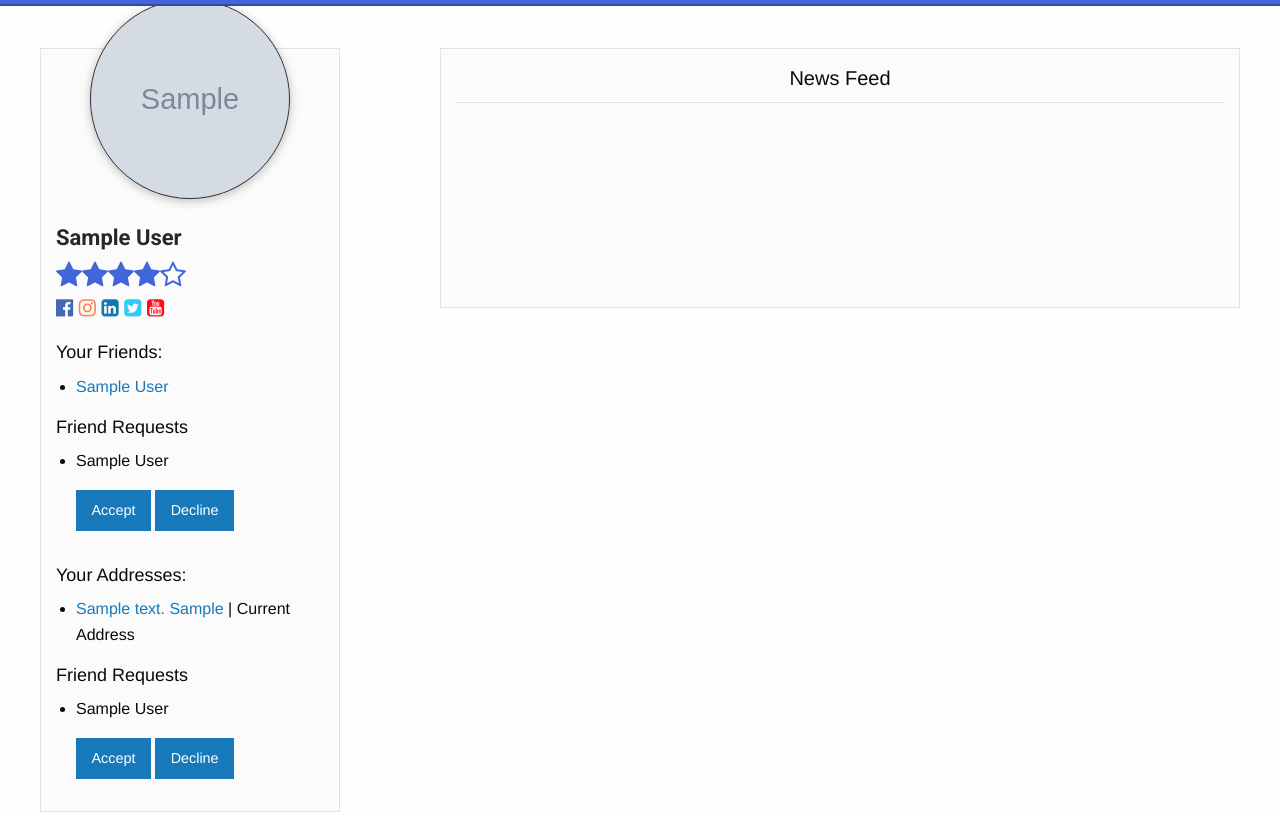
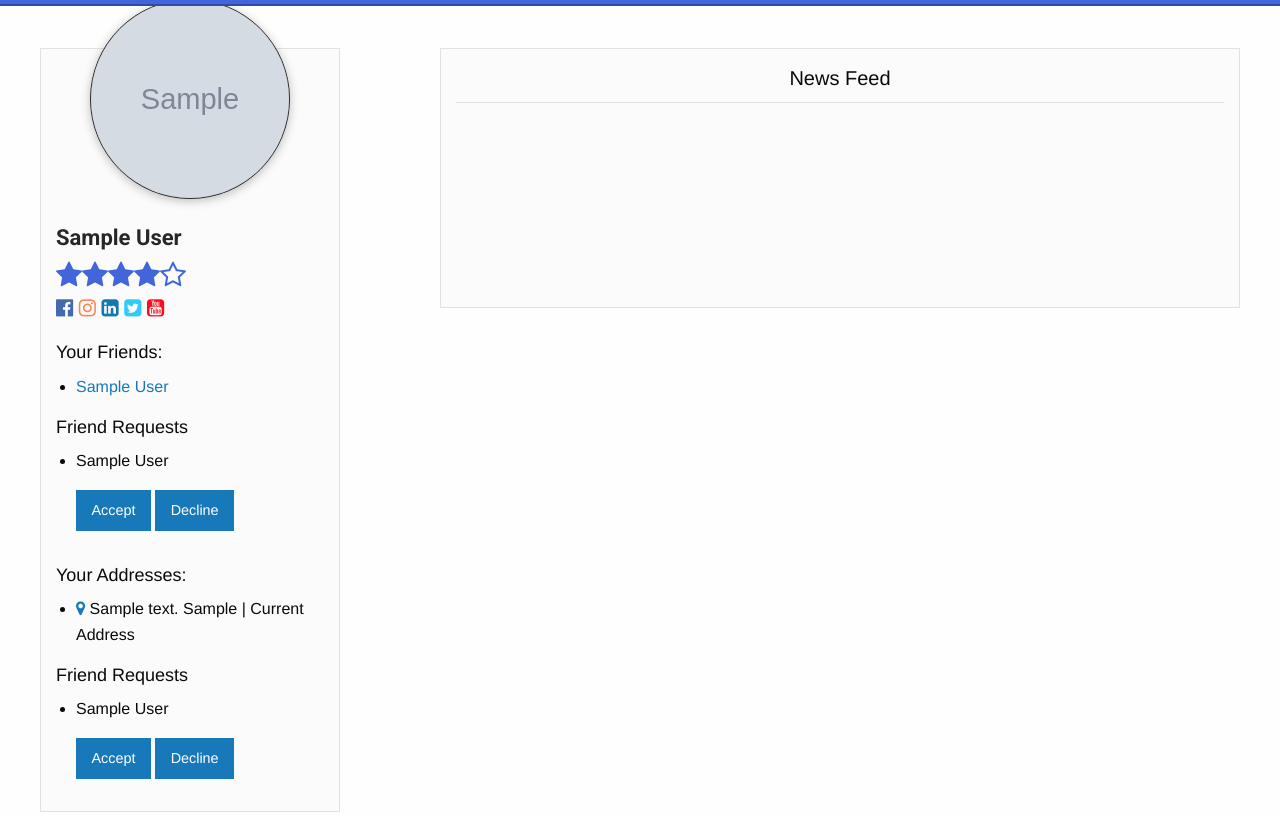
Before and after one commit to NRAnderson14/CS410-Project, a PHP site: page /profile/profile.php in a window 1280 px wide. Shown: the part 62-878 px from the top of the page. Run offline with PHP 8.4, Linux system fonts and the light colour scheme; the visitor is signed in with stand-in values (Sample User, id 1); tables that the repository leaves empty hold one stand-in row (values such as "Sample post"); grey boxes marked "Sample" are stand-in pictures; data that the repository does not hold is empty; some libraries are stand-ins or nearby versions; some web fonts are replaced.

Commit message:
profile google maps link

```diff
--- a/profile/profile.php
+++ b/profile/profile.php
@@ -136,7 +136,7 @@
                     $addresses -> execute(['name' => $username]);
                     foreach($addresses as $address) {
                 ?>
-                <li><a href="../properties/property.php?id=<?= $address['property_id'] ?>"><?php
+                <li><a href="../properties/property.php?id=<?= $address['property_id'] ?>"> <a target="_blank" href="https://www.google.com/maps/place/ <?=$address['address'] ?>"><span class="fa fa-map-marker"></span></a> <?php
 
                 $curr_address = $address['is_addr'] == 1 ? 'Current Address' : 'Previous Address';
                 print $address['address'] . " " . $address['apt'] . "</a> | " . $curr_address;
```
